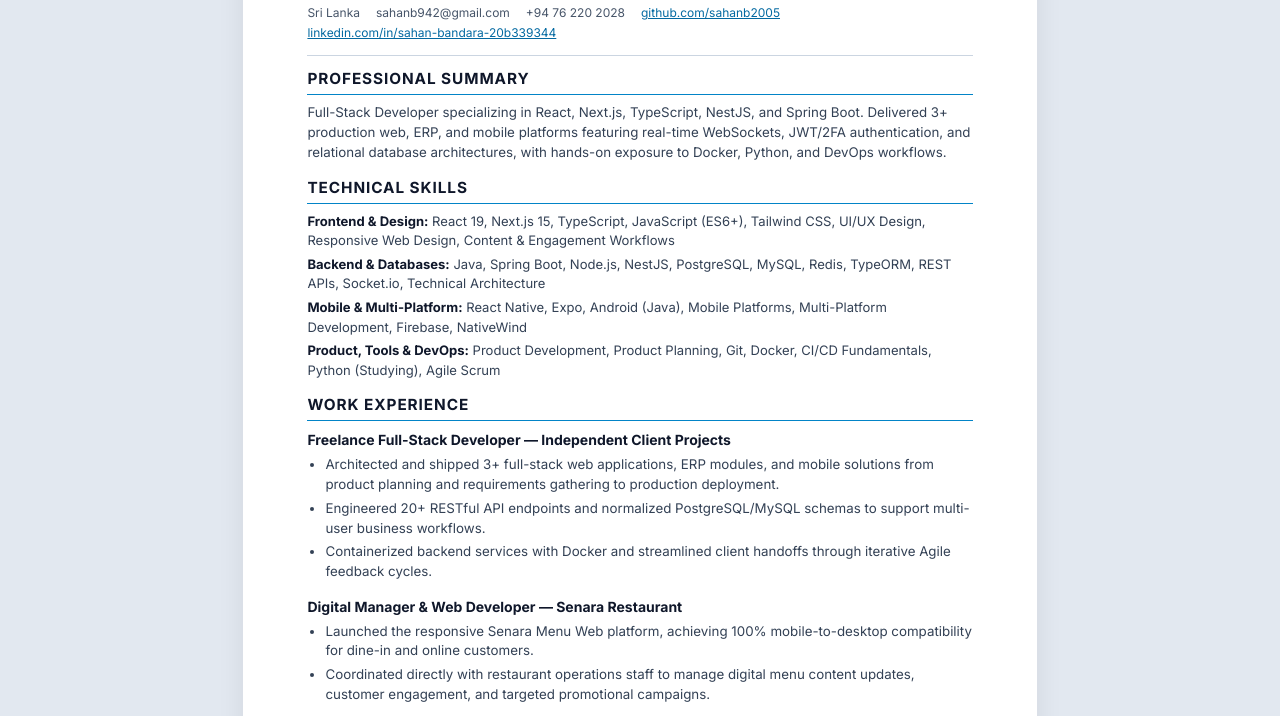
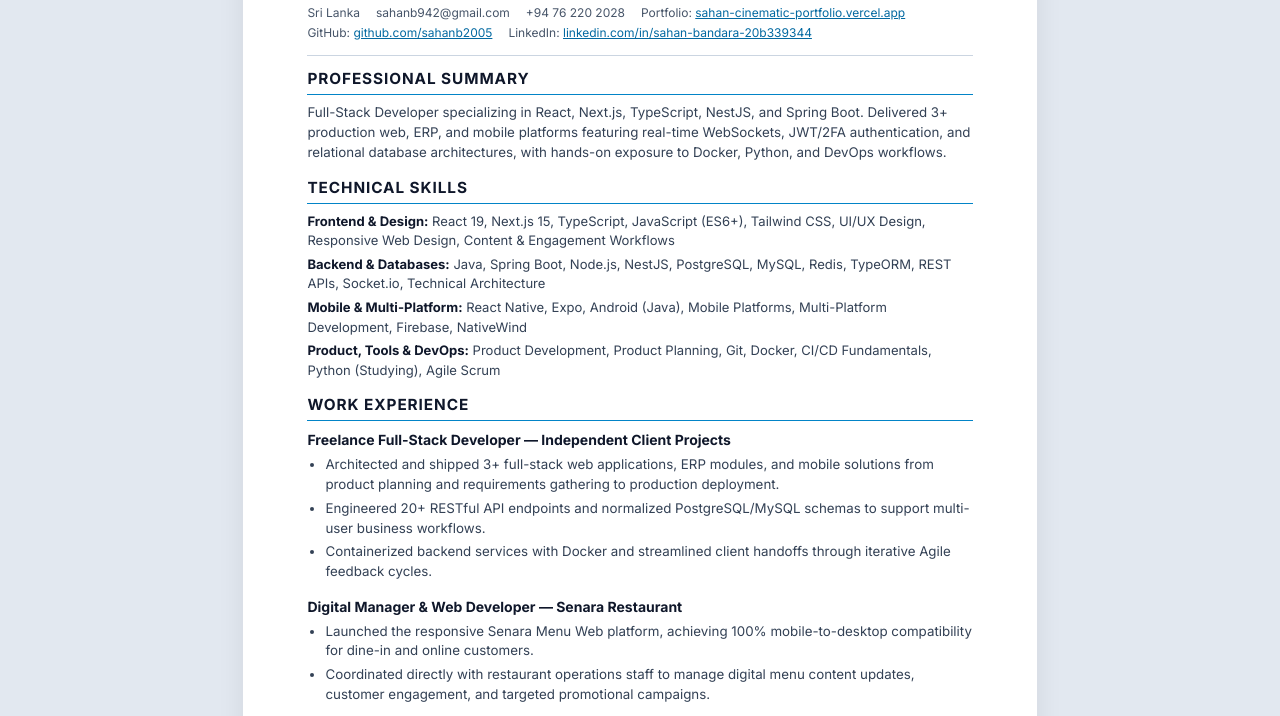
Before and after one commit to sahanb2005/sahan-cinematic-portfolio, a plain HTML site: page Sahan_Bandara_CV.html in a window 1280 px wide. Shown: the part 194-910 px from the top of the page. Drawn offline with nearby package versions, Linux system fonts and the light colour scheme.

Commit message:
Update contact information and add portfolio link

```diff
--- a/Sahan_Bandara_CV.html
+++ b/Sahan_Bandara_CV.html
@@ -128,8 +128,9 @@
                 <span>Sri Lanka</span>
                 <span>sahanb942@gmail.com</span>
                 <span>+94 76 220 2028</span>
-                <span><a href="https://github.com/sahanb2005" target="_blank" class="text-sky-700 underline">github.com/sahanb2005</a></span>
-                <span><a href="https://www.linkedin.com/in/sahan-bandara-20b339344" target="_blank" class="text-sky-700 underline">linkedin.com/in/sahan-bandara-20b339344</a></span>
+                <span>Portfolio: <a href="https://sahan-cinematic-portfolio.vercel.app/" target="_blank" class="text-sky-700 underline">sahan-cinematic-portfolio.vercel.app</a></span>
+                <span>GitHub: <a href="https://github.com/sahanb2005" target="_blank" class="text-sky-700 underline">github.com/sahanb2005</a></span>
+                <span>LinkedIn: <a href="https://www.linkedin.com/in/sahan-bandara-20b339344" target="_blank" class="text-sky-700 underline">linkedin.com/in/sahan-bandara-20b339344</a></span>
             </div>
         </header>
 
```
